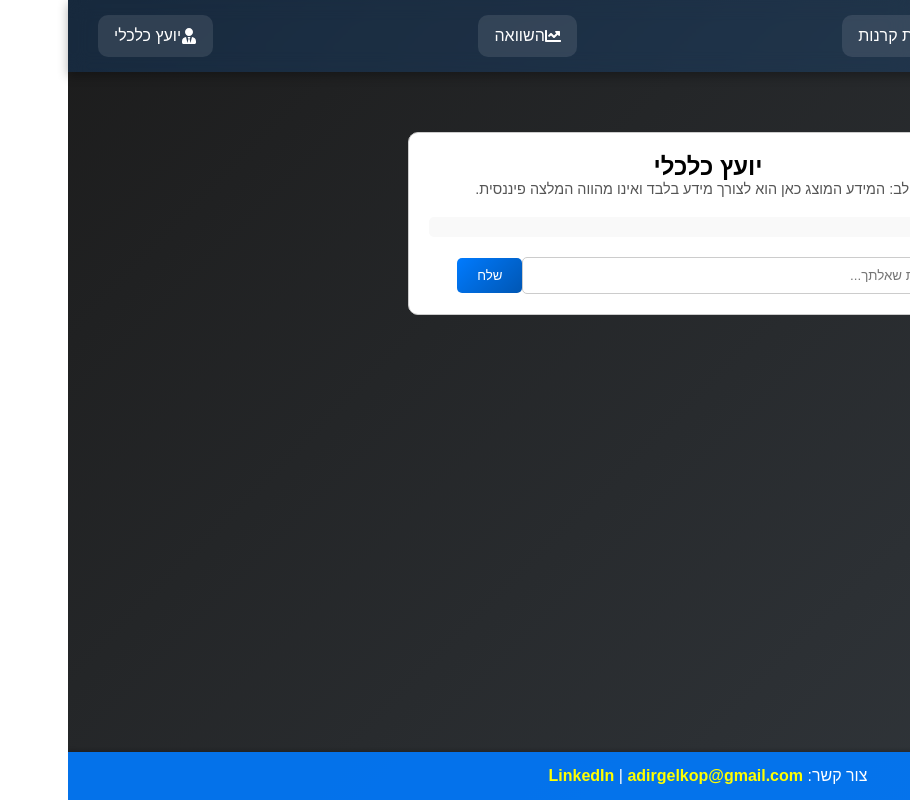
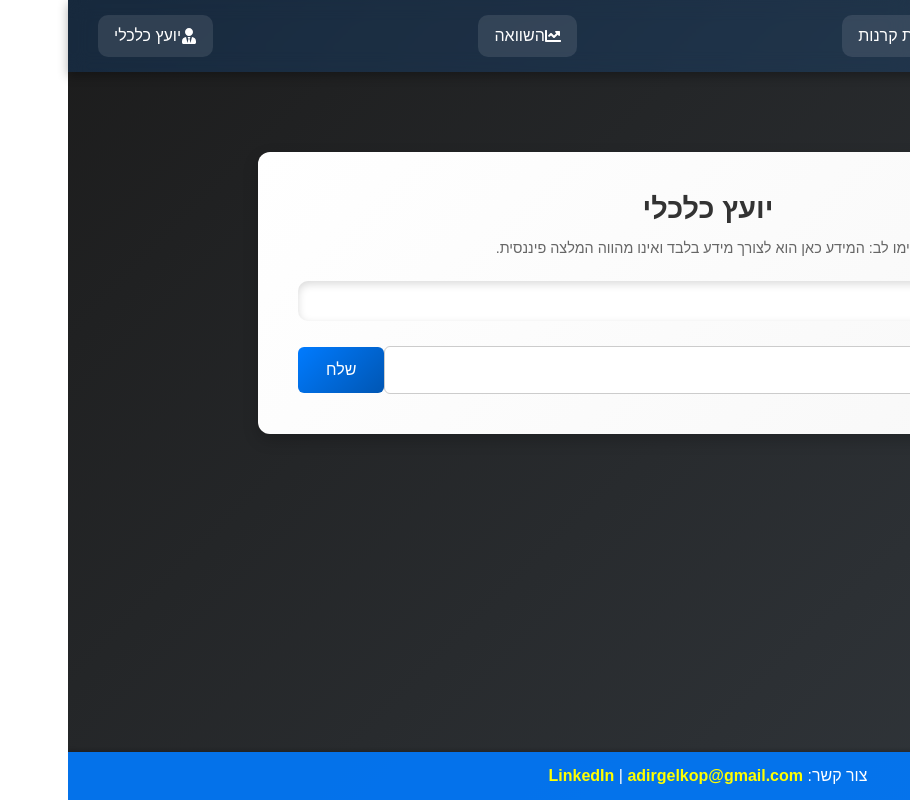
Before and after one commit to EASS-HIT-PART-A-2024-CLASS-VI/AdirGelkop_AllFunds, a React (Create React App) app in the folder frontend/: page / in a window 1280 px wide. Both pictures are taken after a click on the button "יועץ כלכלי". Shown: the whole page, without its empty margins (370-1280 px from the left). Built offline with nearby package versions, Linux system fonts and the light colour scheme; a web font is replaced by a local one.

Commit message:
starting to implement distilgpt2 still has issue

```diff
--- a/frontend/src/FinancialAdvisor.js
+++ b/frontend/src/FinancialAdvisor.js
@@ -1,7 +1,7 @@
 import React, { useState, useRef, useEffect } from "react";
 import { motion } from "framer-motion";
 
-// Fade-in variant for chat component animations
+// Enhanced fade-in variant for smooth animations
 const chatFadeIn = {
   hidden: { opacity: 0, y: 30 },
   visible: { opacity: 1, y: 0, transition: { duration: 0.5 } },
@@ -13,7 +13,7 @@ const FinancialAdvisor = () => {
   const [loading, setLoading] = useState(false);
   const chatEndRef = useRef(null);
 
-  // Scroll to bottom when conversation changes
+  // Auto-scroll to bottom on conversation update
   useEffect(() => {
     if (chatEndRef.current) {
       chatEndRef.current.scrollIntoView({ behavior: "smooth" });
@@ -23,33 +23,34 @@ const FinancialAdvisor = () => {
   const handleSend = async () => {
     if (!input.trim()) return;
     const userMessage = { sender: "user", text: input };
-    setConversation((prev) => [...prev, userMessage]);
+    setConversation(prev => [...prev, userMessage]);
     const currentInput = input;
     setInput("");
     setLoading(true);
     try {
-      // Call external API (e.g., OpenAI GPT) to get bot response
       const response = await fetch("http://localhost:8000/chat", {
         method: "POST",
         headers: { "Content-Type": "application/json" },
         body: JSON.stringify({ message: currentInput }),
       });
+      if (!response.ok) {
+        throw new Error("API error");
+      }
       const data = await response.json();
-      // If no response, use a default message
       const botText = data.response && data.response.trim() !== ""
         ? data.response
-        : "מצטער, לא הצלחתי לקבל תשובה. נסה שוב מאוחר יותר.";
+        : "סליחה, לא הצלחתי לקבל תשובה מהמערכת. אנא נסה שוב.";
       const botMessage = { sender: "bot", text: botText };
-      setConversation((prev) => [...prev, botMessage]);
+      setConversation(prev => [...prev, botMessage]);
     } catch (error) {
-      const errorMessage = { sender: "bot", text: "מצטער, אירעה שגיאה בעת עיבוד הבקשה." };
-      setConversation((prev) => [...prev, errorMessage]);
+      const dummyResponse = `על סמך הנתונים, אם תשקיעו בסך '${currentInput}' שקלים חדשים, תצפו לתשואה נאה. (זוהי תשובה דמה)`;
+      const botMessage = { sender: "bot", text: dummyResponse };
+      setConversation(prev => [...prev, botMessage]);
     } finally {
       setLoading(false);
     }
   };
 
-  // Handler for key press (Enter sends the message)
   const handleKeyDown = (e) => {
     if (e.key === "Enter") {
       handleSend();
@@ -62,40 +63,71 @@ const FinancialAdvisor = () => {
       animate="visible"
       variants={chatFadeIn}
       style={{
-        padding: "20px",
-        maxWidth: "600px",
-        margin: "20px auto",
+        padding: "40px",
+        maxWidth: "900px", // Increased container width
+        margin: "40px auto",
+        borderRadius: "12px",
+        background: "linear-gradient(135deg, #ffffff, #f7f7f7)",
+        boxShadow: "0 6px 16px rgba(0,0,0,0.2)",
         textAlign: "center",
-        border: "1px solid #ccc",
-        borderRadius: "10px",
-        background: "#fff",
-        color: "#000"
+        color: "#333"
       }}
     >
-      <h2>יועץ כלכלי</h2>
-      <p style={{ fontSize: "0.9rem", color: "#555" }}>
-        שימו לב: המידע המוצג כאן הוא לצורך מידע בלבד ואינו מהווה המלצה פיננסית.
+      <h2 style={{ marginBottom: "15px", fontSize: "1.8rem" }}>יועץ כלכלי</h2>
+      <p style={{ fontSize: "0.9rem", color: "#666", marginBottom: "20px" }}>
+        שימו לב: המידע כאן הוא לצורך מידע בלבד ואינו מהווה המלצה פיננסית.
       </p>
       <div
         style={{
-          maxHeight: "300px",
+          maxHeight: "450px", // Increased chat window height
           overflowY: "auto",
-          textAlign: "left",
-          margin: "20px 0",
-          padding: "10px",
-          background: "#f9f9f9",
-          borderRadius: "5px"
+          margin: "25px 0",
+          padding: "20px",
+          background: "#fff",
+          borderRadius: "10px",
+          boxShadow: "inset 0 3px 8px rgba(0,0,0,0.15)"
         }}
       >
         {conversation.map((msg, idx) => (
-          <div key={idx} style={{ marginBottom: "10px", textAlign: msg.sender === "user" ? "right" : "left" }}>
-            <strong>{msg.sender === "user" ? "אתה:" : "היועץ:"}</strong> {msg.text}
-          </div>
+          <motion.div
+            key={idx}
+            initial="hidden"
+            animate="visible"
+            variants={chatFadeIn}
+            style={{
+              marginBottom: "14px",
+              display: "flex",
+              justifyContent: msg.sender === "user" ? "flex-end" : "flex-start"
+            }}
+          >
+            <div
+              style={{
+                maxWidth: "80%",
+                padding: "12px 18px",
+                borderRadius: "20px",
+                background: msg.sender === "user"
+                  ? "linear-gradient(135deg, #007bff, #0056b3)"
+                  : "#e0e0e0",
+                color: msg.sender === "user" ? "#fff" : "#333",
+                boxShadow: "0 3px 6px rgba(0,0,0,0.1)"
+              }}
+            >
+              <strong>{msg.sender === "user" ? "אתה:" : "היועץ:"}</strong> {msg.text}
+            </div>
+          </motion.div>
         ))}
         <div ref={chatEndRef} />
-        {loading && <p>טוען תשובה...</p>}
+        {loading && (
+          <motion.p
+            initial={{ opacity: 0 }}
+            animate={{ opacity: 1 }}
+            style={{ textAlign: "center", color: "#666" }}
+          >
+            טוען תשובה...
+          </motion.p>
+        )}
       </div>
-      <div>
+      <div style={{ display: "flex", justifyContent: "center", alignItems: "center" }}>
         <input
           type="text"
           value={input}
@@ -103,25 +135,29 @@ const FinancialAdvisor = () => {
           onKeyDown={handleKeyDown}
           placeholder="הקלד את שאלתך..."
           style={{
-            width: "80%",
-            padding: "10px",
-            borderRadius: "5px",
-            border: "1px solid #ccc"
+            flexGrow: 1,
+            padding: "14px",
+            borderRadius: "6px",
+            border: "1px solid #ccc",
+            marginRight: "12px",
+            fontSize: "1rem"
           }}
         />
-        <button
+        <motion.button
           onClick={handleSend}
+          whileHover={{ scale: 1.1 }}
           style={{
-            padding: "10px 20px",
-            marginLeft: "10px",
-            borderRadius: "5px",
+            padding: "14px 28px",
+            borderRadius: "6px",
             border: "none",
             background: "linear-gradient(135deg, #007bff, #0056b3)",
-            color: "#fff"
+            color: "#fff",
+            cursor: "pointer",
+            fontSize: "1rem"
           }}
         >
           שלח
-        </button>
+        </motion.button>
       </div>
     </motion.div>
   );
```
Also changed, not shown: 2 other files (tests, documents, lock files or other folders).
